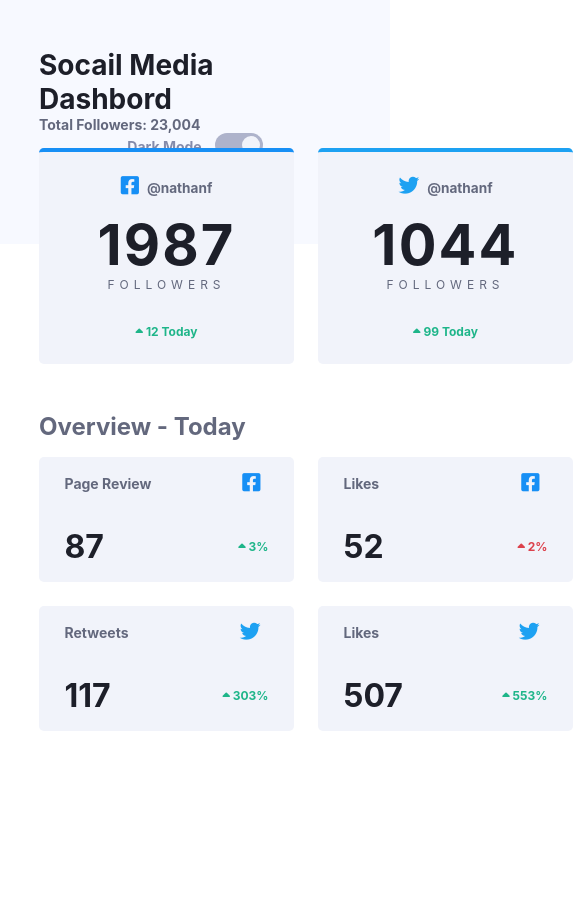
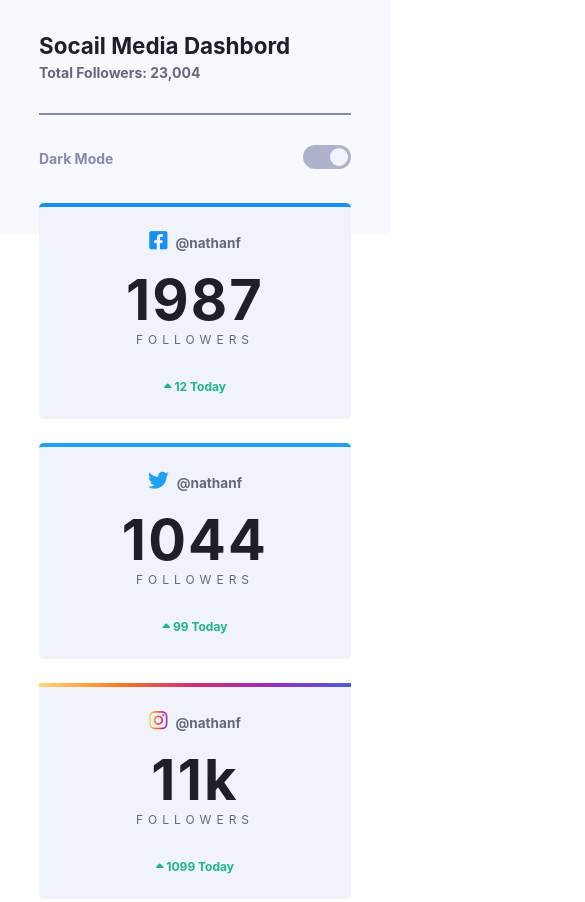
Before and after one commit to Hayfron24/Social-Media-Theme-Changer, a plain HTML site: page index.html in a window 390 px wide. Shown: the top 902 px of the page, 585 px wide, since content can reach past the window. Before the commit the page ends 844 px from the top, so only its background shows below. Drawn offline with Linux system fonts and the light colour scheme.

Commit message:
mobile and table media queris completed

```diff
--- /dev/null
+++ b/dark-mode.js
@@ -0,0 +1,6 @@
+const darkMode = localStorage.getItem('dark-mode');
+
+function switcher(){
+    const darkModeBtn = document.getElementById('dark-mode-btn').src = 'switch-dark.svg';
+    console.log('darkModeBtn');
+};
--- a/index.html
+++ b/index.html
@@ -16,9 +16,9 @@
             </div>
 
             <div class="header-btn">
-                <p>Dark Mode</p>
-                <button>
-                   <img src="design/switch.svg" alt="">
+                <p >Dark Mode</p>
+                <button onclick="switcher();">
+                   <img id="dark-mode-btn" src="design/switch.svg" alt="">
                 </button>
             </div>
        </div>
@@ -147,6 +147,6 @@
     </section>
 
 
-<script></script>
+<script src="dark-mode.js" ></script>
 </body>
 </html>
--- a/style.css
+++ b/style.css
@@ -31,6 +31,7 @@ header{
 .header-txt h3{
     font-size: 1.75rem;
     color: #1D1F29;
+    padding-bottom: 5px;
 }
 .header-txt p{
     font-size: 0.875rem;
@@ -214,6 +215,21 @@ overview h3{
     font-size: 2rem;
     font-weight: 700;
 }
+
+@media (max-width: 1114px) {
+    .follower-section{
+        grid-template-columns: repeat(4, 1fr);
+    }
+    .followers-count{
+        width: 13rem;
+    }
+    .daily-overview{
+        grid-template-columns: repeat(4,1fr);
+    }
+    .single-overview{
+        width: 13rem;
+    }
+}
 @media (min-width: 768px) and (max-width: 1020px) {
     .follower-section{
         margin-left: 1.5rem;
@@ -228,7 +244,40 @@ overview h3{
     }
 }
 @media (min-width: 320px) and (max-width:420px){
+    header{
+        height: 14.6875rem;
+    }
     .header-content{
         display: block;
+        margin-top: 2rem;
+    }
+    .header-txt{
+        width: 100%;
+    }
+    .header-txt h3{
+        font-size: 1.4rem;
+    }
+    .header-btn{
+        width: 100%;
+        justify-content: space-between;
+        gap: 0;
+        margin-top: 2rem;
+        padding-top: 1.9rem;
+        border-top: 2px solid #848BAB;
+    }
+    section{
+       bottom: 2rem;
+    }
+    .follower-section{
+        grid-template-columns: repeat(1, 1fr);
+    }
+    .followers-count{
+        width: 100%;
+    }
+    .daily-overview{
+        grid-template-columns: repeat(1,1fr);
+    }
+    .single-overview{
+        width: 100%;
     }
 }
```
